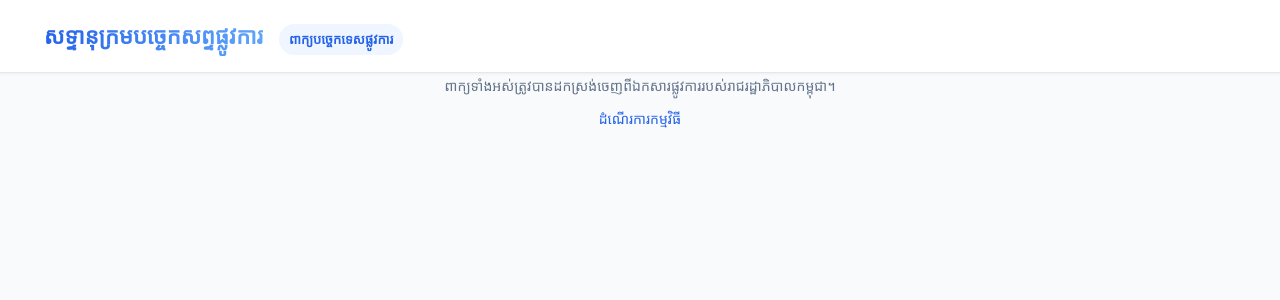
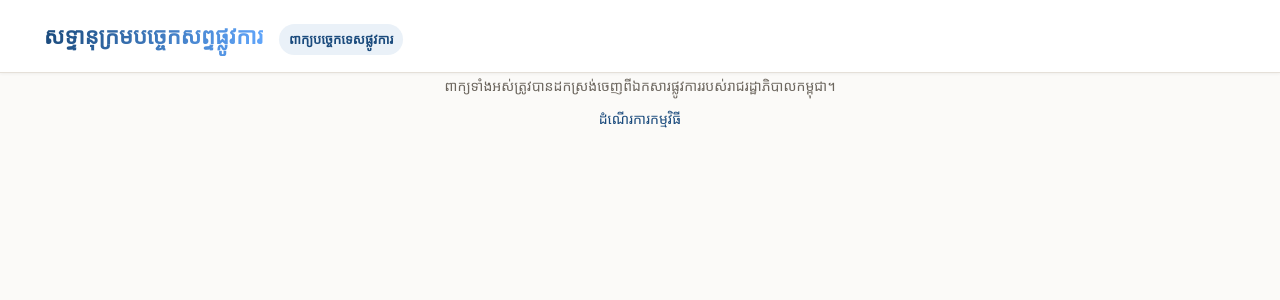
Before and after one commit to pr0meth4us/khmer-lexicon, a Flask app: template web/templates/base.html in a window 1280 px wide. Shown: the top 300 px of the page. Run offline with Flask 3, Linux system fonts and the light colour scheme; the template is opened without the code that fills it, so the values that code supplies are empty; parts of the project's set-up code (start-up, migrations or seed data) failed here and were passed over; some web fonts are replaced.

Commit message:
style(web): revert to the warm paper palette
The redesign's layout, Kantumruy Pro typography, Khmer citations and card
treatment are kept. Only the colour tokens go back: warm off-white paper
(#fbfaf8) with warm ink and a navy brand, instead of the cool blue-grey slate.

Variable names are unchanged, so the new CSS that depends on --card-rgb and
--brand-hover keeps working; those two gained warm equivalents rather than
being dropped. No colour is hardcoded outside these two blocks, so the whole
theme still swaps from one place.

```diff
--- a/web/templates/base.html
+++ b/web/templates/base.html
@@ -8,34 +8,34 @@
 @import url('https://fonts.googleapis.com/css2?family=Inter:wght@400;500;600;700&family=Kantumruy+Pro:wght@400;500;600;700&display=swap');
 
 :root {
-  --bg: #f8fafc;
+  --bg: #fbfaf8;
   --card: #ffffff;
   --card-rgb: 255, 255, 255;
-  --ink: #0f172a;
-  --muted: #64748b;
-  --line: #e2e8f0;
-  --brand: #2563eb;
-  --brand-hover: #1d4ed8;
-  --brand-soft: #eff6ff;
-  --ok: #059669; --ok-bg: #d1fae5;
-  --warn: #d97706; --warn-bg: #fef3c7;
-  --bad: #e11d48; --bad-bg: #ffe4e6;
+  --ink: #191714;
+  --muted: #6d675f;
+  --line: #e5e0d9;
+  --brand: #1b4b7d;
+  --brand-hover: #15395f;
+  --brand-soft: #eaf1f8;
+  --ok: #0d6b45; --ok-bg: #e5f3ec;
+  --warn: #8a5300; --warn-bg: #fcf0da;
+  --bad: #9c1a2a; --bad-bg: #fae3e5;
 }
 
 @media (prefers-color-scheme: dark) {
   :root {
-    --bg: #0f172a;
-    --card: #1e293b;
-    --card-rgb: 30, 41, 59;
-    --ink: #f8fafc;
-    --muted: #94a3b8;
-    --line: #334155;
-    --brand: #3b82f6;
-    --brand-hover: #60a5fa;
-    --brand-soft: #1e3a8a;
-    --ok: #10b981; --ok-bg: #064e3b;
-    --warn: #f59e0b; --warn-bg: #78350f;
-    --bad: #f43f5e; --bad-bg: #881337;
+    --bg: #141311;
+    --card: #1e1c19;
+    --card-rgb: 30, 28, 25;
+    --ink: #f0ece6;
+    --muted: #a49c92;
+    --line: #332f2a;
+    --brand: #7fb3e8;
+    --brand-hover: #a3c9f0;
+    --brand-soft: #1c2c3d;
+    --ok: #5ec99a; --ok-bg: #122a20;
+    --warn: #e0ab5a; --warn-bg: #2e2413;
+    --bad: #ef8b96; --bad-bg: #33191c;
   }
 }
 
```
